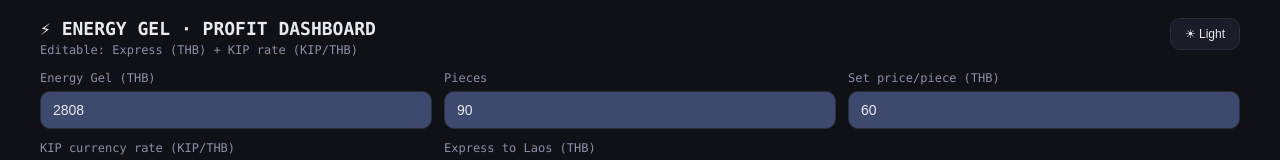
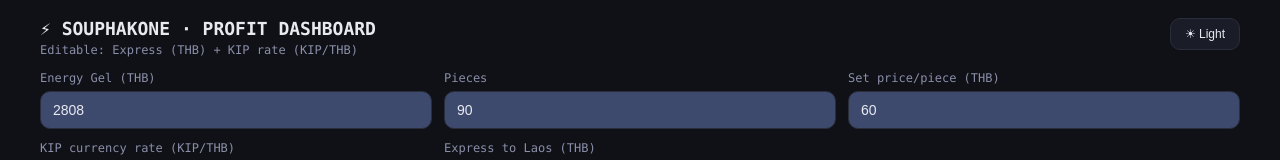
Before and after one commit to souphakone-kp/Calculate_sell_profit, a React (Vite) app: page / in a window 1280 px wide. Shown: the top 160 px of the page. Built offline with nearby package versions, Linux system fonts and the light colour scheme.

Commit message:
update title

```diff
--- a/src/App.jsx
+++ b/src/App.jsx
@@ -166,7 +166,7 @@ export default function App() {
       <div className="container">
         <header className="header">
           <div>
-            <div className="title">⚡ ENERGY GEL · PROFIT DASHBOARD</div>
+            <div className="title">⚡ SOUPHAKONE · PROFIT DASHBOARD</div>
             <div className="subtitle">
               Editable: Express (THB) + KIP rate (KIP/THB)
             </div>
```
